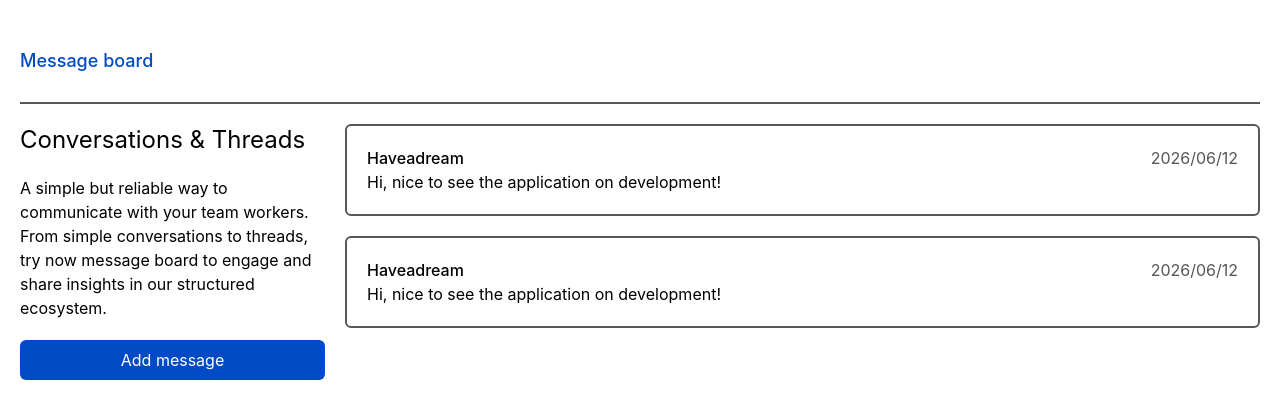
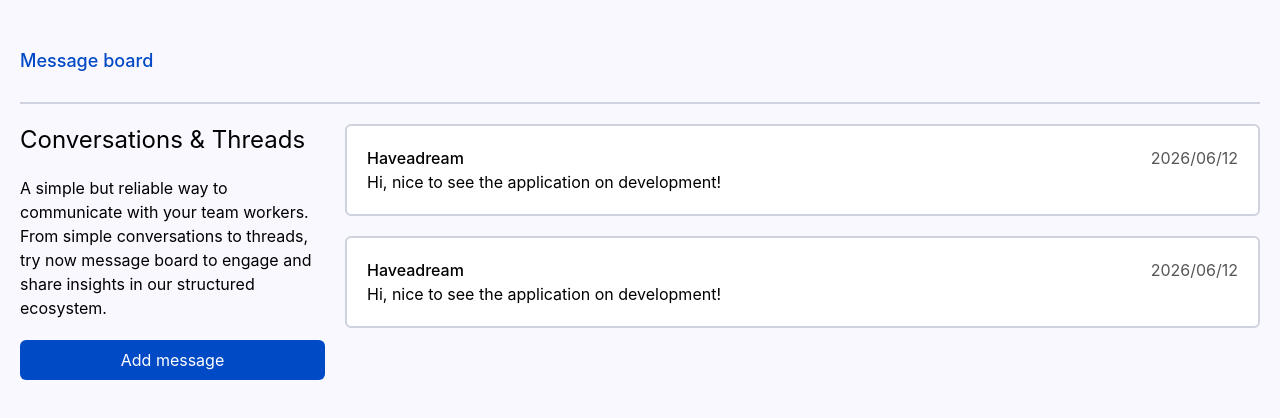
Before and after one commit to Haveadream1/message-board, a React (Vite) app in the folder client/: page / in a window 1280 px wide. Shown: the top 418 px of the page. Built offline with nearby package versions, Linux system fonts and the light colour scheme.

Commit message:
fix: color name

```diff
--- a/client/src/components/Message.tsx
+++ b/client/src/components/Message.tsx
@@ -1,6 +1,6 @@
 export default function Message() {
     return (
-        <div className="p-5 bg-white border-2 rounded-md border-grey">
+        <div className="p-5 bg-white border-2 rounded-md border-light-grey">
             <div className="flex justify-between">
                 <p className="font-medium">Haveadream</p>
                 <p className="text-grey">2026/06/12</p>
--- a/client/src/containers/Header.tsx
+++ b/client/src/containers/Header.tsx
@@ -1,6 +1,6 @@
 export default function Header() {
     return (
-        <header className="flex items-center border-b-2 border-b-grey">
+        <header className="flex items-center border-b-2 border-b-light-grey">
             <p className="text-blue text-lg font-medium">Message board</p>
         </header>
     )
--- a/client/src/containers/Layout.tsx
+++ b/client/src/containers/Layout.tsx
@@ -1,7 +1,7 @@
 // TS: type annotation with children parameter
 export default function Layout({ children } : { children: React.ReactNode}) {
     return (
-        <div className="p-5 min-h-screen grid grid-rows-[1fr_8fr] bg-light-violet">
+        <div className="p-5 min-h-screen grid grid-rows-[1fr_8fr] bg-violet">
             {children}
         </div>
     )
```
